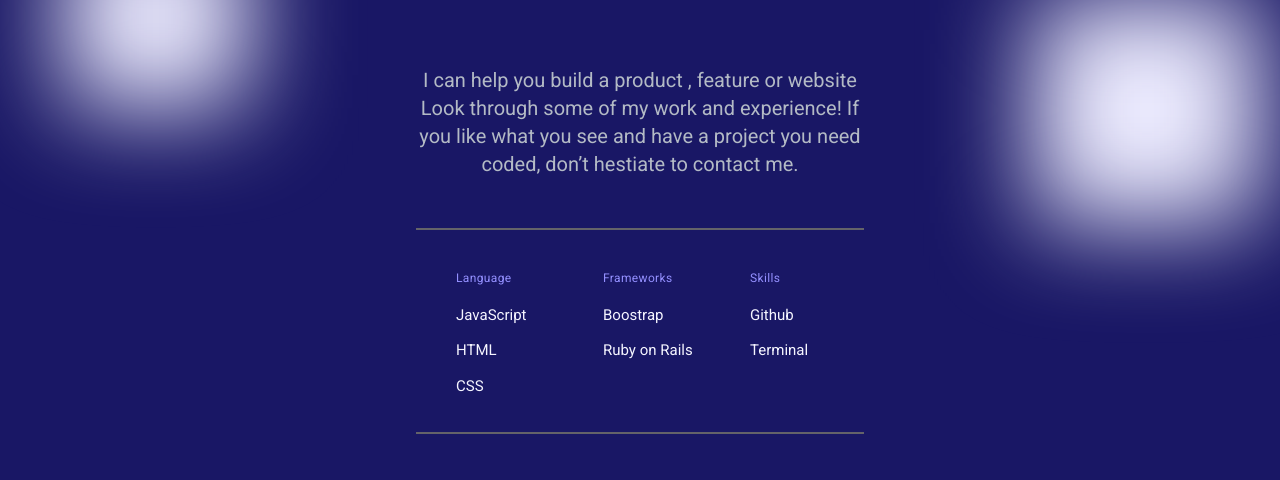
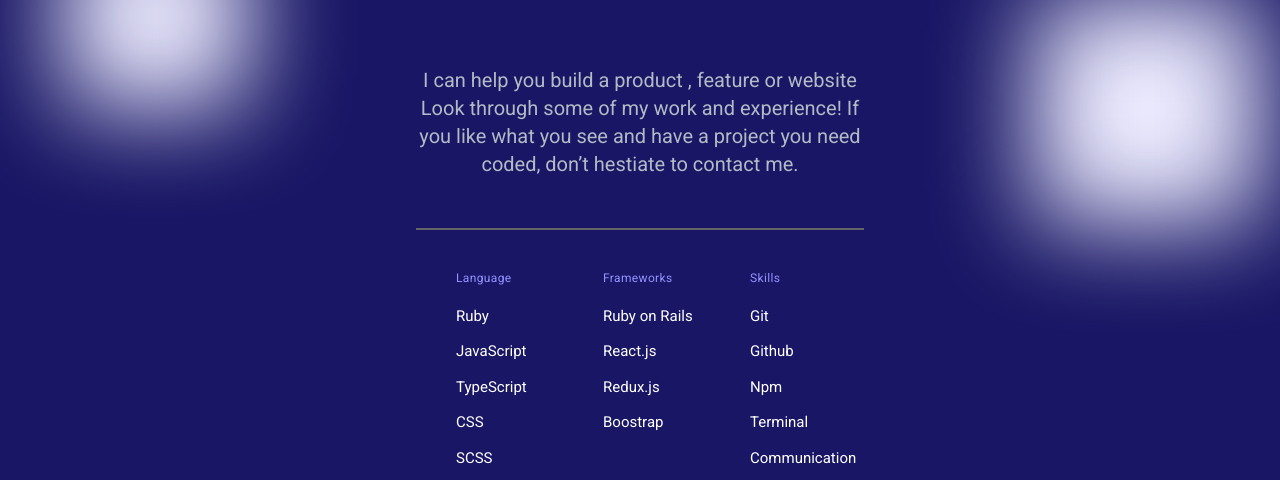
Before and after one commit to Olivier-Kango/portfolio, a website: page index.html in a window 1280 px wide. Shown: the part 313-793 px from the top of the page. Drawn offline with Linux system fonts and the light colour scheme.

Commit message:
Add links

```diff
--- a/index.html
+++ b/index.html
@@ -61,23 +61,31 @@
         <div class="languages">
           <ul>
             <li class="title-lang">Language</li>
-            <li class="list">JavaScript</li>
-            <li class="list">HTML</li>
-            <li class="list">CSS</li>
+            <li class="list"><a href="https://www.ruby-lang.org/en/">Ruby</a></li>
+            <li class="list"><a href="https://rubyonrails.org/">JavaScript</a></li>
+            <li class="list"><a href="https://www.typescriptlang.org/">TypeScript</a></li>
+            <li class="list"><a href="https://www.w3schools.com/css/">CSS</a></li>
+            <li class="list"><a href="https://sass-lang.com/">SCSS</a></li>
+            <li class="list"><a href="https://www.w3schools.com/html/">HTML</a></li>
           </ul>
         </div>
         <div class="frameworks">
           <ul>
             <li class="title-lang">Frameworks</li>
-            <li class="list">Boostrap</li>
-            <li class="list">Ruby on Rails</li>
+            <li class="list"><a href="">Ruby on Rails</a></li>
+            <li class="list"><a href="">React.js</a></li>
+            <li class="list"><a href="">Redux.js</a></li>
+            <li class="list"><a href="">Boostrap</a></li>
           </ul>
         </div>
         <div class="skills">
           <ul>
             <li class="title-lang">Skills</li>
-            <li class="list">Github</li>
-            <li class="list">Terminal</li>
+            <li class="list"><a href="">Git</a></li>
+            <li class="list"><a href="">Github</a></li>
+            <li class="list"><a href="">Npm</a></li>
+            <li class="list"><a href="">Terminal</a></li>
+            <li class="list"><a href="">Communication</a></li>
           </ul>
         </div>
       </div>
@@ -95,7 +103,7 @@
               ></a>
             </li>
             <li class="social">
-              <a href="https://www.facebook.com/olivierhjhjo.7/"
+              <a href="https://angel.co/u/kango-olivier"
                 ><i class="fa fa-hand-peace-o"></i
               ></a>
             </li>
@@ -214,7 +222,7 @@
                 ></a>
               </li>
               <li class="social">
-                <a href="https://www.facebook.com/olivierhjhjo.7/"
+                <a href="https://angel.co/u/kango-olivier"
                   ><i class="fa fa-hand-peace-o"></i
                 ></a>
               </li>
--- a/style.css
+++ b/style.css
@@ -212,11 +212,17 @@ footer p {
   width: 104.52px;
   height: 15.48px;
   margin-bottom: 12px;
-  font-size: 15px;
   list-style: none;
   align-items: center;
   color: #f5f5ff;
   cursor: pointer;
+}
+
+.list a {
+  font-size: 15px;
+  margin: 0;
+  padding: 0;
+  text-align: left;
 }
 
 .p2 ul li {
```
